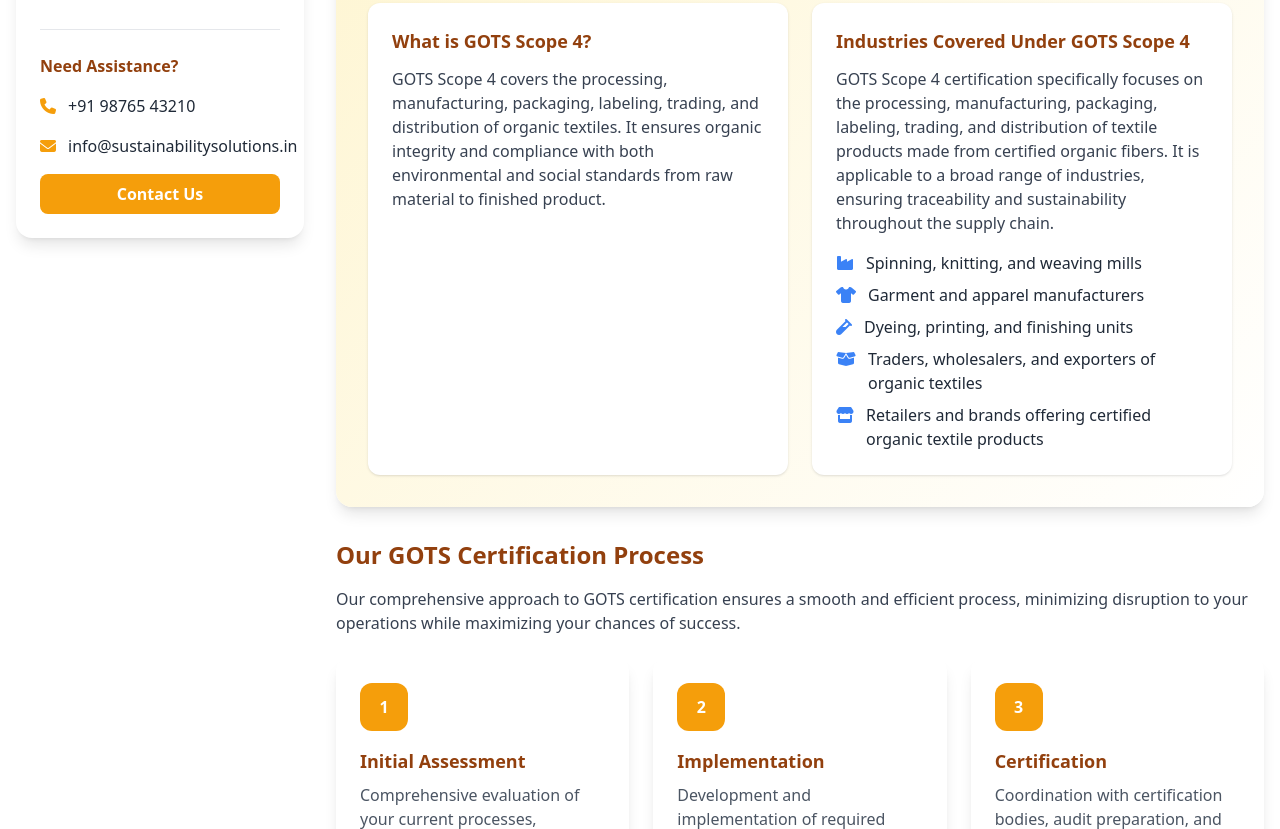
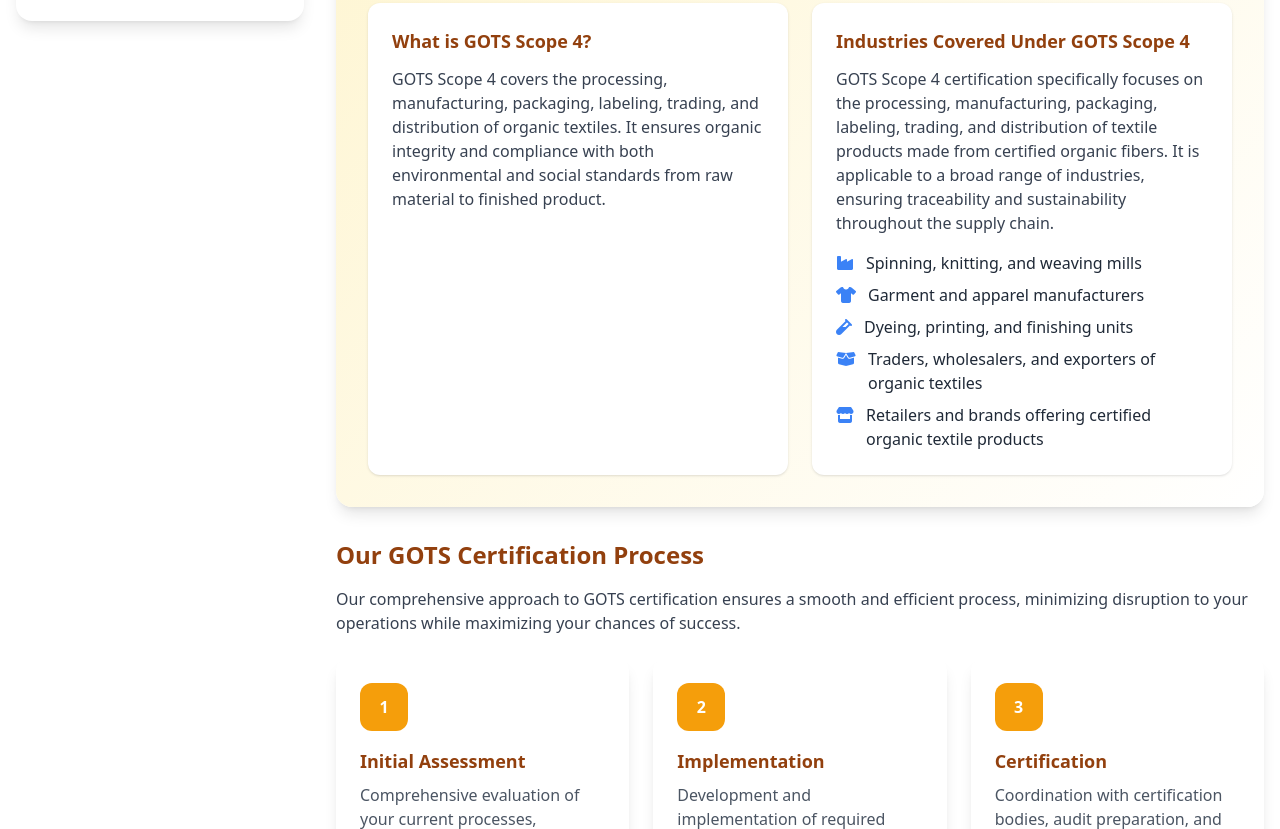
Before and after one commit to Rohitbhamare/Sustainability-Solutions, a plain HTML site: page services.html in a window 1280 px wide. Shown: the part 1296-2125 px from the top of the page. Drawn offline with nearby package versions, Linux system fonts and the light colour scheme.

Commit message:
Update services.html

```diff
--- a/services.html
+++ b/services.html
@@ -275,23 +275,7 @@
                             </a>
                         </nav>
 
-                        <div class="mt-8 pt-6 border-t border-gray-200">
-                            <h4 class="font-semibold text-brand-brown mb-4">Need Assistance?</h4>
-                            <div class="space-y-4">
-                                <div class="flex items-center">
-                                    <i class="fas fa-phone text-brand-yellow mr-3"></i>
-                                    <span>+91 98765 43210</span>
-                                </div>
-                                <div class="flex items-center">
-                                    <i class="fas fa-envelope text-brand-yellow mr-3"></i>
-                                    <span>info@sustainabilitysolutions.in</span>
-                                </div>
-                                <a href="contact.html"
-                                    class="bg-brand-yellow text-white px-4 py-2 rounded-lg font-semibold hover:bg-brand-yellow-dark transition-colors text-center block">
-                                    Contact Us
-                                </a>
-                            </div>
-                        </div>
+
                     </div>
                 </div>
 
```
